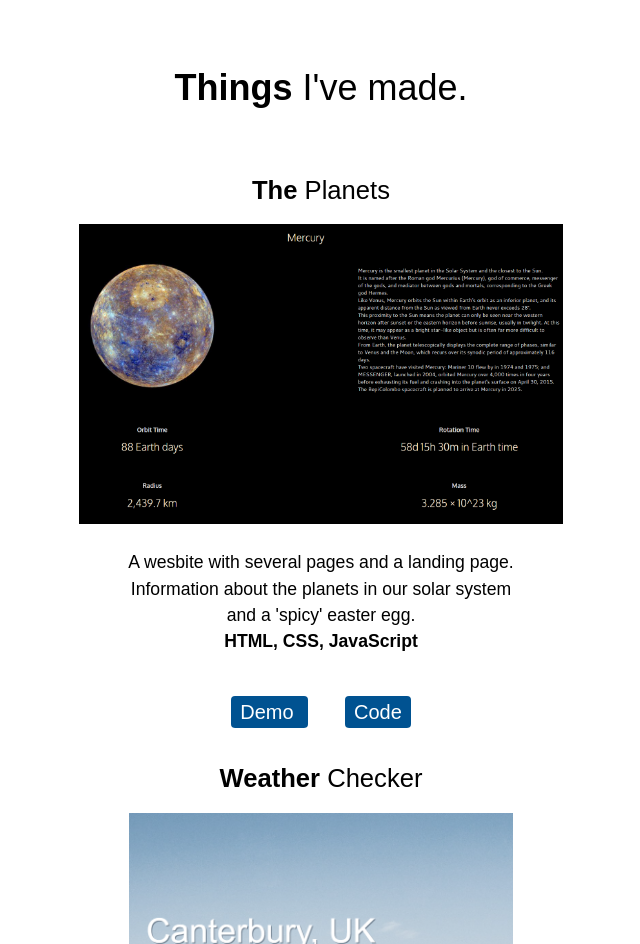
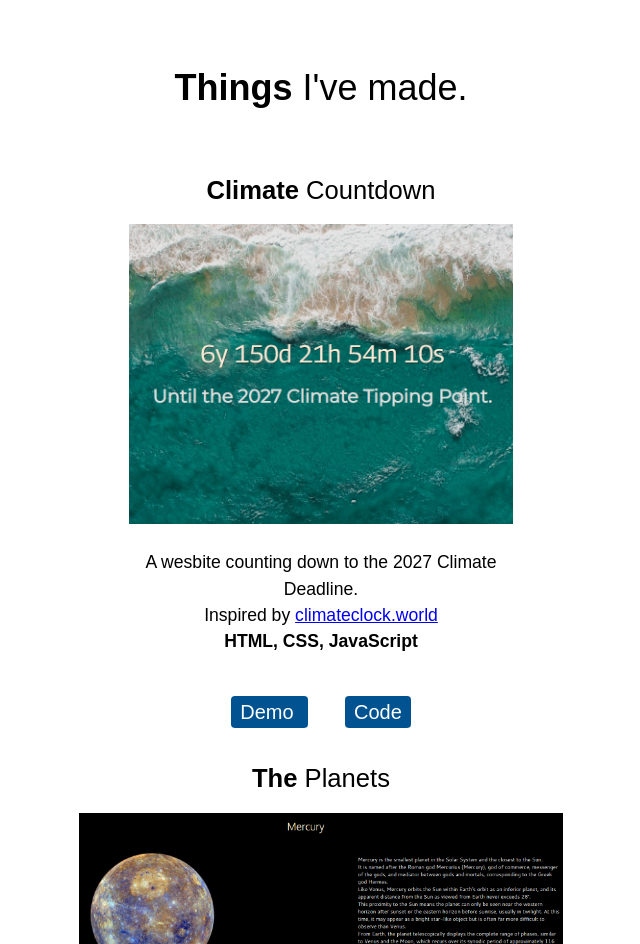
Before and after one commit to RosswClements/portfolio, a plain HTML site: page index.html in a window 1280 px wide. Shown: the part 2068-3012 px from the top of the page, without its empty margins (319-959 px from the left). Drawn offline with Linux system fonts and the light colour scheme.

Commit message:
climate added to portfolio

```diff
--- a/index.html
+++ b/index.html
@@ -48,6 +48,15 @@
     <div class="container3">
         <h1><b>Things</b> I've made.</h1>
         <div class="flex-container">
+            <div class="flex-item">
+                <h2> <b>Climate</b> Countdown</h2>
+                    <img class="project-image" src="img/climate.png" alt="Image of climate project">
+                    <p> A wesbite counting down to the 2027 Climate Deadline. <br> Inspired by <a href="https://climateclock.world">climateclock.world</a> <br> <strong>HTML, CSS, JavaScript</strong> <br><br></p>
+                    <a href="https://rosswclements.github.io/climate" target="_blank" class="btn">Demo </a> <div class="divider"></div> <a href="https://github.com/rosswclements/climate" target="_blank" class="btn">Code</a>
+                </div>
+                <!-- UNCOMMENT NEXT TWO LINES SHOWCASE THE TOP ITEM OUTSIDE OF THE USUAL TWO TO A ROW SETUP -->
+                <!-- </div> -->
+                <!-- <div class="flex-container"> -->
             <div class="flex-item">
                 <h2> <b>The</b> Planets</h2>
                     <img class="project-image" src="img/planets.png" alt="Image of planets project">
```
Also changed, not shown: img/climate.png (added).
